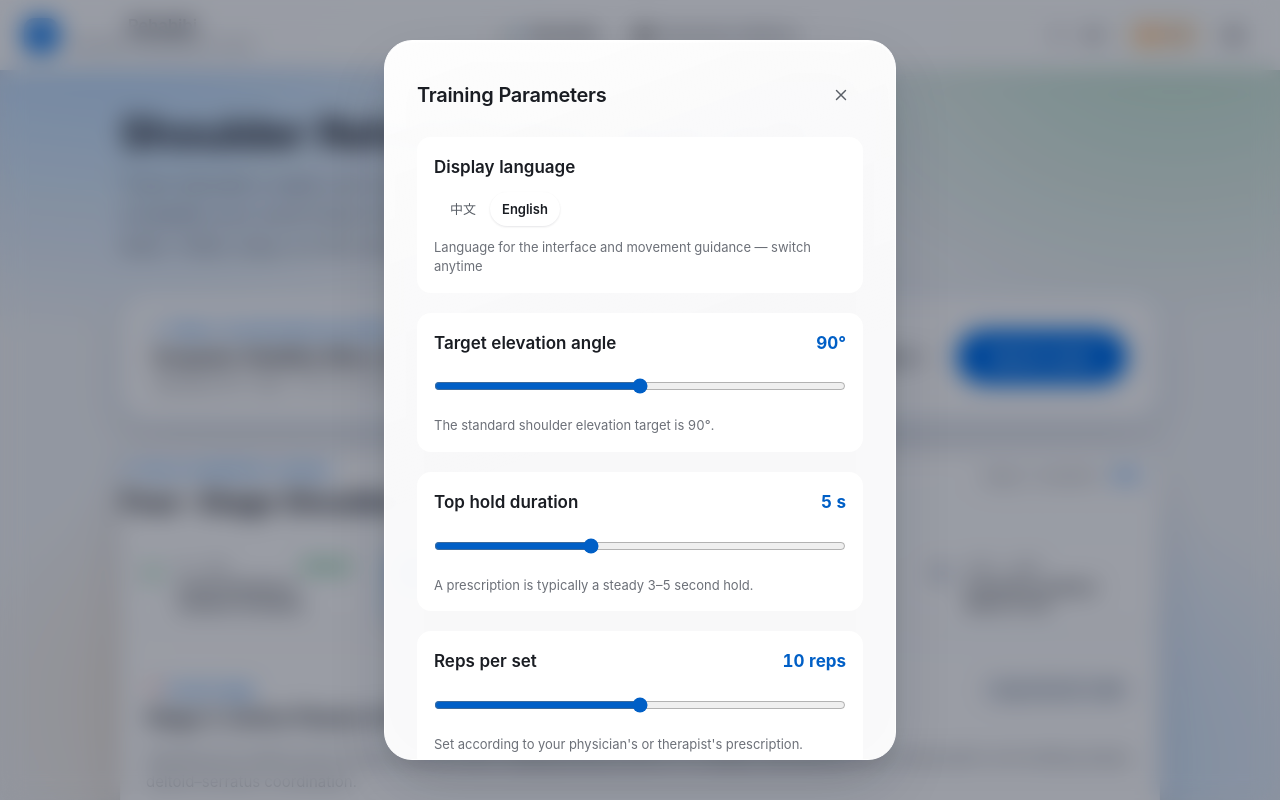
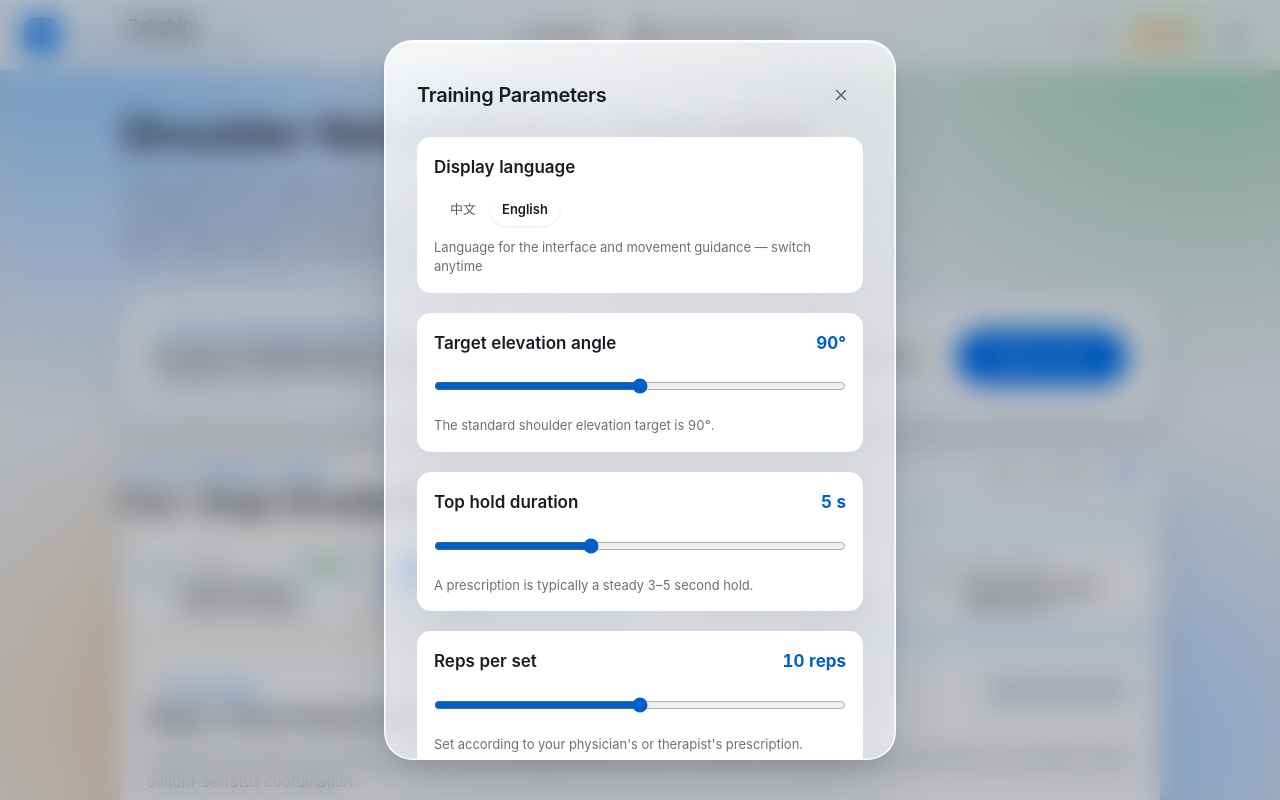
Before and after one commit to e4tsai-byte/rehab, a React (Vite) app: page / in a window 1280 px wide. Both pictures are taken after a click on the button 1233 px from the left and 35 px from the top of the page. Shown: the top 800 px of the page. Built offline with nearby package versions, Linux system fonts and the light colour scheme.

Commit message:
fix(styles): restore lush glossy ambient background and calibrate modal sheet glass

```diff
--- a/src/styles/base.css
+++ b/src/styles/base.css
@@ -36,10 +36,10 @@ html {
   z-index: 0;
   pointer-events: none;
   background:
-    radial-gradient(60rem 42rem at 8% -6%, rgba(11, 121, 237, 0.28), transparent 58%),
-    radial-gradient(48rem 36rem at 92% 2%, rgba(41, 157, 80, 0.22), transparent 55%),
-    radial-gradient(44rem 34rem at 78% 96%, rgba(11, 121, 237, 0.2), transparent 56%),
-    radial-gradient(38rem 30rem at 22% 88%, rgba(216, 116, 0, 0.14), transparent 55%);
+    radial-gradient(65rem 45rem at 5% -2%, rgba(11, 121, 237, 0.38), transparent 60%),
+    radial-gradient(55rem 40rem at 95% 4%, rgba(41, 157, 80, 0.32), transparent 56%),
+    radial-gradient(50rem 40rem at 82% 96%, rgba(11, 121, 237, 0.28), transparent 58%),
+    radial-gradient(45rem 36rem at 18% 90%, rgba(216, 116, 0, 0.24), transparent 56%);
 }
 
 body {
--- a/src/styles/rehab.css
+++ b/src/styles/rehab.css
@@ -909,9 +909,9 @@
   position: fixed;
   inset: 0;
   z-index: var(--z-scrim);
-  background: rgba(15, 23, 42, 0.42);
-  backdrop-filter: blur(12px) saturate(130%);
-  -webkit-backdrop-filter: blur(12px) saturate(130%);
+  background: rgba(15, 23, 42, 0.28);
+  backdrop-filter: blur(14px) saturate(140%);
+  -webkit-backdrop-filter: blur(14px) saturate(140%);
   display: flex;
   align-items: center;
   justify-content: center;
@@ -942,14 +942,15 @@
   gap: var(--s-5);
   padding: var(--s-8);
   border-radius: var(--r-xl);
-  background: rgba(255, 255, 255, 0.96);
-  backdrop-filter: blur(32px) saturate(190%);
-  -webkit-backdrop-filter: blur(32px) saturate(190%);
-  border: 1px solid #ffffff;
+  background: rgba(255, 255, 255, 0.65);
+  backdrop-filter: blur(44px) saturate(210%) brightness(106%);
+  -webkit-backdrop-filter: blur(44px) saturate(210%) brightness(106%);
+  border: 1px solid rgba(255, 255, 255, 0.9);
   box-shadow:
-    0 28px 64px -12px rgba(15, 23, 42, 0.22),
+    0 28px 64px -12px rgba(15, 23, 42, 0.2),
     0 8px 24px -6px rgba(15, 23, 42, 0.1),
-    inset 0 1.5px 1px 0 #ffffff;
+    inset 0 1.5px 1px 0 rgba(255, 255, 255, 1),
+    inset 0 0 0 1px rgba(255, 255, 255, 0.5);
   /* Materialize, don't just fade: blur and scale animate together so the
      surface reads as a real material arriving rather than an opacity ramp. */
   animation: sheet-in var(--dur-sheet) var(--ease-out-expo) both;
--- a/src/styles/tokens.css
+++ b/src/styles/tokens.css
@@ -78,13 +78,13 @@
      solid, cards are glass over it, chrome is glass over cards. A glass card
      inside a glass card is a defect — legibility collapses and the blur has
      nothing true to sample. */
-  --mat-thin: rgba(255, 255, 255, 0.85);
-  --mat-regular: rgba(255, 255, 255, 0.94);
-  --mat-thick: rgba(255, 255, 255, 0.97);
+  --mat-thin: rgba(255, 255, 255, 0.52);
+  --mat-regular: rgba(255, 255, 255, 0.68);
+  --mat-thick: rgba(255, 255, 255, 0.78);
 
-  --mat-blur-thin: blur(20px) saturate(180%);
-  --mat-blur-regular: blur(24px) saturate(190%);
-  --mat-blur-thick: blur(30px) saturate(200%);
+  --mat-blur-thin: blur(24px) saturate(200%);
+  --mat-blur-regular: blur(34px) saturate(210%);
+  --mat-blur-thick: blur(44px) saturate(210%);
 
   /* The specular sheen. A material catches light along its top edge and falls
      away; a flat alpha does not. This is the difference between "glass" and
@@ -92,7 +92,7 @@
   --mat-sheen: linear-gradient(
     160deg,
     rgba(255, 255, 255, 0.75) 0%,
-    rgba(255, 255, 255, 0.25) 26%,
+    rgba(255, 255, 255, 0.22) 26%,
     rgba(255, 255, 255, 0) 52%
   );
 
```
